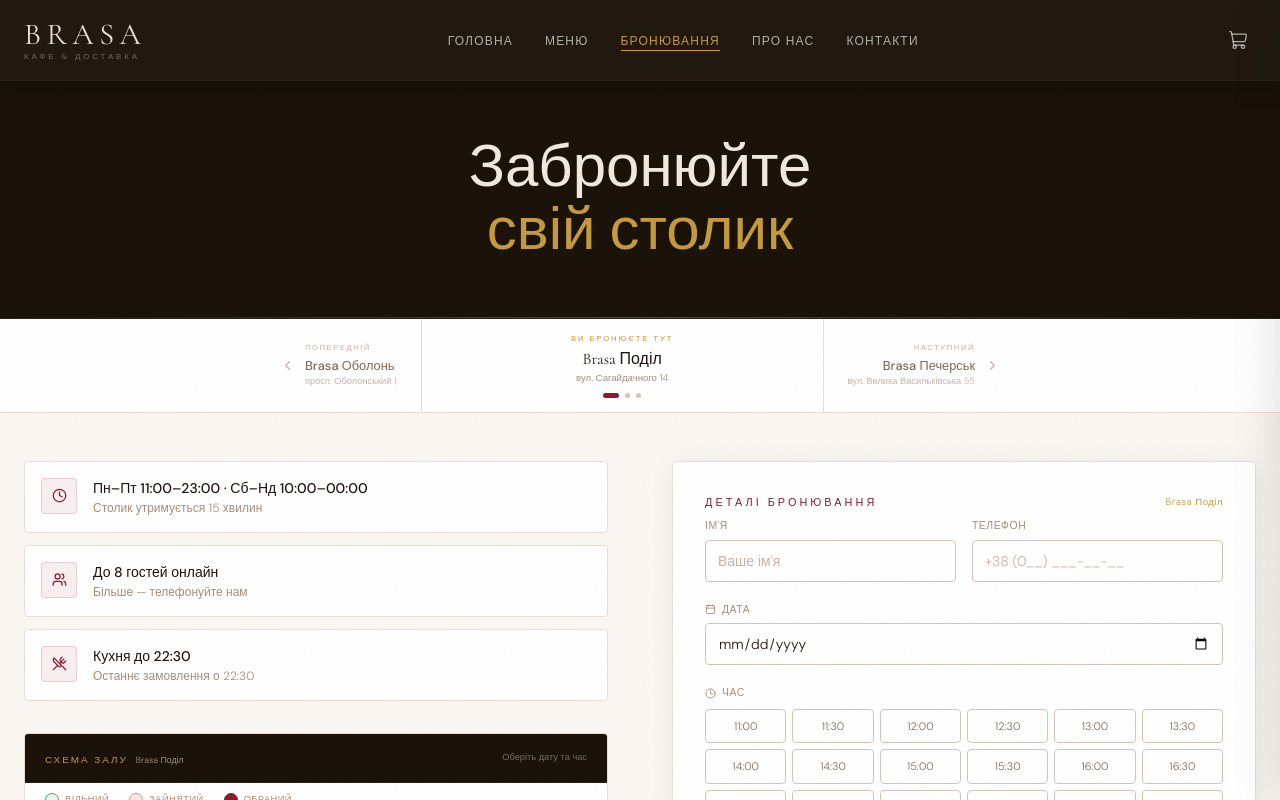
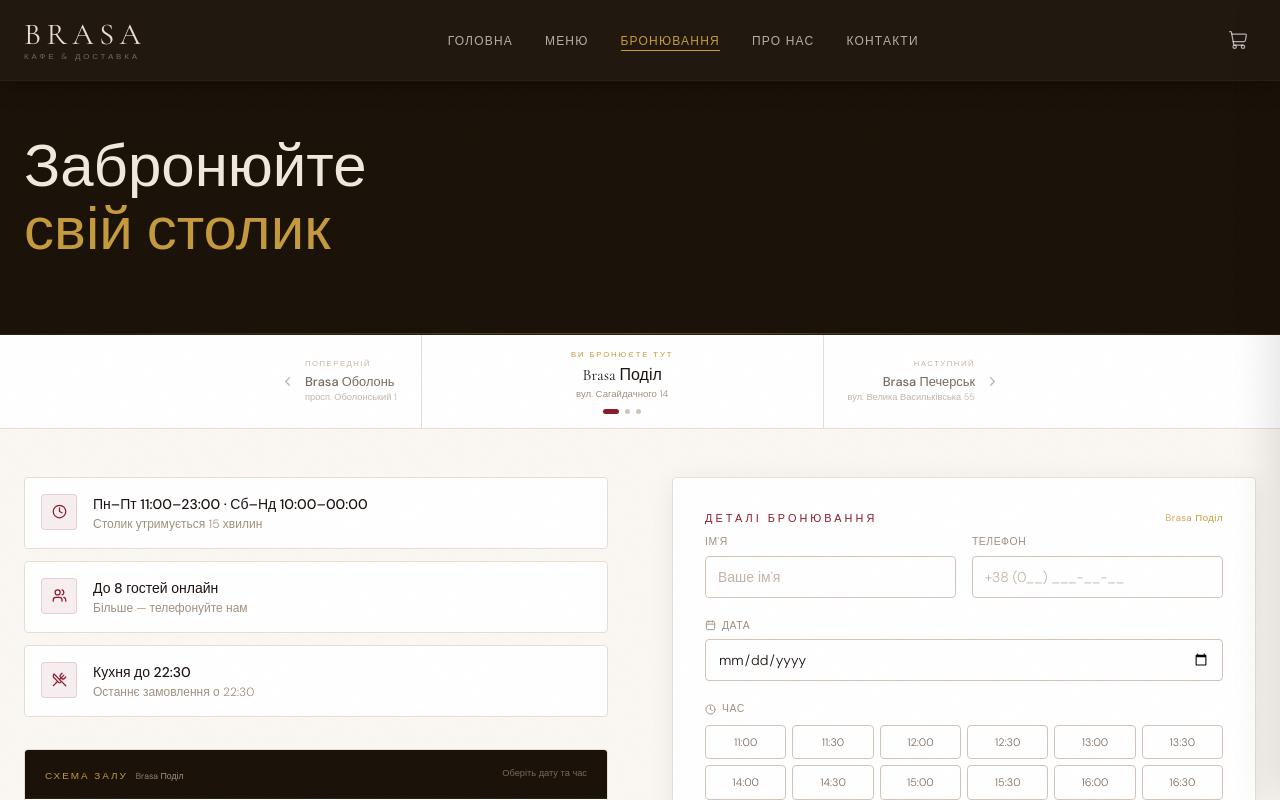
Before and after one commit to danylonahorniuk/brasa-cafe, a Next.js app: page /booking in a window 1280 px wide. Shown: the top 800 px of the page. Built offline with nearby package versions, Linux system fonts and the light colour scheme.

Commit message:
Revert booking header to left-aligned
Co-Authored-By: Claude Sonnet 4.6 <noreply@anthropic.com>

```diff
--- a/src/app/booking/page.tsx
+++ b/src/app/booking/page.tsx
@@ -332,8 +332,8 @@ export default function BookingPage() {
 
       {/* ── Шапка ── */}
       <div className="relative overflow-hidden" style={{ background: "#1a1208", borderBottom: "1px solid rgba(255,255,255,0.06)" }}>
-        <div className="max-w-7xl mx-auto px-6 py-14 text-center">
-          <h1 className="text-5xl md:text-6xl"
+        <div className="max-w-7xl mx-auto px-6 py-14">
+          <h1 className="text-5xl md:text-6xl mb-4"
             style={{ fontFamily: "var(--font-cormorant), serif", fontWeight: 300, lineHeight: 1.05, color: "#f0e8dc" }}>
             Забронюйте<br />
             <em className="not-italic" style={{ color: "#c49a3c" }}>свій столик</em>
```
